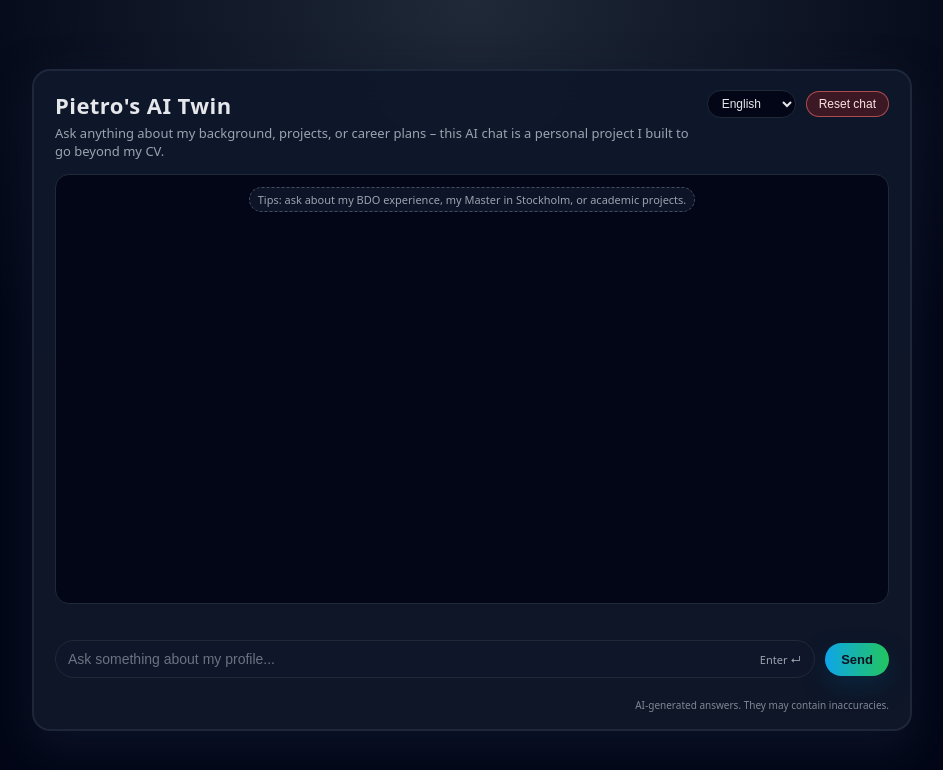
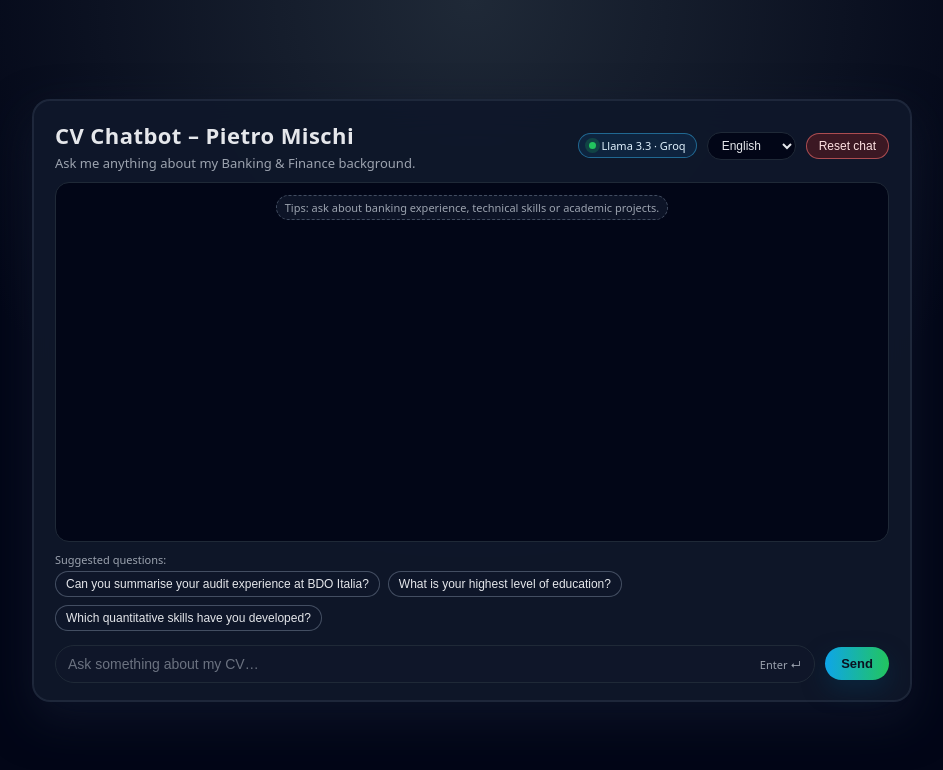
Before and after one commit to pi-mis/cv-chatbot-portfolio, a website: page index.html in a window 1280 px wide. Shown: the whole page, without its empty margins (168-1111 px from the left). Drawn offline with Linux system fonts and the light colour scheme.

Commit message:
Sharper answers and suggested question buttons

```diff
--- a/index.html
+++ b/index.html
@@ -1,8 +1,8 @@
 <!DOCTYPE html>
-<html lang="en">
+<html lang="it">
 <head>
   <meta charset="UTF-8" />
-    <title>Pietro's AI Twin</title>
+  <title>CV Chatbot – Pietro Mischi</title>
   <meta name="viewport" content="width=device-width, initial-scale=1" />
   <style>
     :root {
@@ -16,15 +16,10 @@
       --danger: #f97373;
     }
 
-      * {
-        box-sizing: border-box;
-        margin: 0;
-        padding: 0;
-      }
+    * { box-sizing: border-box; margin: 0; padding: 0; }
 
     body {
-        font-family: system-ui, -apple-system, BlinkMacSystemFont, "SF Pro Text",
-          sans-serif;
+      font-family: system-ui, -apple-system, BlinkMacSystemFont, "SF Pro Text", sans-serif;
       background: radial-gradient(circle at top, #1f2937 0, #020617 55%);
       color: var(--text);
       min-height: 100vh;
@@ -39,20 +34,21 @@
       max-width: 880px;
       background: rgba(15, 23, 42, 0.96);
       border-radius: 18px;
-        box-shadow: 0 18px 45px rgba(15, 23, 42, 0.8),
+      box-shadow:
+        0 18px 45px rgba(15, 23, 42, 0.8),
         inset 0 0 0 1px rgba(148, 163, 184, 0.12);
       padding: 20px 22px 18px;
       backdrop-filter: blur(18px);
       border: 1px solid rgba(148, 163, 184, 0.12);
       display: flex;
       flex-direction: column;
-        gap: 14px;
+      gap: 10px;
     }
 
     .header {
       display: flex;
       justify-content: space-between;
-        align-items: flex-start;
+      align-items: center;
       gap: 12px;
     }
 
@@ -60,7 +56,6 @@
       display: flex;
       flex-direction: column;
       gap: 4px;
-        flex: 1;
     }
 
     .title {
@@ -78,6 +73,26 @@
       display: flex;
       gap: 10px;
       align-items: center;
+    }
+
+    .pill {
+      display: inline-flex;
+      align-items: center;
+      gap: 6px;
+      border-radius: 999px;
+      padding: 4px 10px;
+      background: rgba(15, 118, 188, 0.14);
+      border: 1px solid rgba(56, 189, 248, 0.45);
+      font-size: 11px;
+      color: #e0f2fe;
+    }
+
+    .pill-dot {
+      width: 7px;
+      height: 7px;
+      border-radius: 999px;
+      background: #22c55e;
+      box-shadow: 0 0 0 4px rgba(34, 197, 94, 0.2);
     }
 
     select {
@@ -99,23 +114,17 @@
       font-size: 12px;
       cursor: pointer;
       transition: background 0.15s ease, transform 0.05s ease;
-        white-space: nowrap;
     }
 
-      .reset-btn:hover {
-        background: rgba(185, 28, 28, 0.7);
-      }
-
-      .reset-btn:active {
-        transform: scale(0.97);
-      }
+    .reset-btn:hover { background: rgba(185, 28, 28, 0.7); }
+    .reset-btn:active { transform: scale(0.97); }
 
     .chat {
       border-radius: 14px;
       border: 1px solid var(--border);
       background: radial-gradient(circle at top left, #020617 0, #020617 55%);
       padding: 12px 12px 10px;
-        height: 430px;
+      height: 360px;
       overflow-y: auto;
       display: flex;
       flex-direction: column;
@@ -135,7 +144,7 @@
     .msg.user {
       margin-left: auto;
       background: linear-gradient(to right, #1d4ed8, #0ea5e9);
-        color: #ffffff;
+      color: white;
       border-bottom-right-radius: 2px;
     }
 
@@ -156,11 +165,44 @@
       border: 1px dashed rgba(148, 163, 184, 0.4);
     }
 
+    .suggestions {
+      display: flex;
+      flex-wrap: wrap;
+      gap: 8px;
+      margin-top: 4px;
+    }
+
+    .suggestion-label {
+      font-size: 11px;
+      color: var(--text-soft);
+      margin-bottom: 2px;
+    }
+
+    .suggestion-btn {
+      border-radius: 999px;
+      border: 1px solid rgba(148, 163, 184, 0.4);
+      background: rgba(15, 23, 42, 0.95);
+      color: var(--text);
+      font-size: 12px;
+      padding: 5px 10px;
+      cursor: pointer;
+      max-width: 100%;
+      text-align: left;
+      white-space: nowrap;
+      text-overflow: ellipsis;
+      overflow: hidden;
+    }
+
+    .suggestion-btn:hover {
+      border-color: var(--accent-soft);
+      color: #e0f2fe;
+    }
+
     .input-row {
       display: flex;
       gap: 10px;
       align-items: center;
-        margin-top: 2px;
+      margin-top: 4px;
     }
 
     .input-shell {
@@ -168,7 +210,7 @@
       position: relative;
     }
 
-      .input-shell input {
+    #input {
       width: 100%;
       padding: 10px 12px;
       padding-right: 84px;
@@ -180,9 +222,7 @@
       outline: none;
     }
 
-      .input-shell input::placeholder {
-        color: #6b7280;
-      }
+    #input::placeholder { color: #6b7280; }
 
     .hint {
       position: absolute;
@@ -204,54 +244,23 @@
       cursor: pointer;
       white-space: nowrap;
       box-shadow: 0 10px 22px rgba(8, 47, 73, 0.6);
-        transition: transform 0.06s ease, box-shadow 0.1s ease,
-          filter 0.1s ease;
+      transition: transform 0.06s ease, box-shadow 0.1s ease, filter 0.1s ease;
     }
 
-      .send-btn:hover {
-        filter: brightness(1.05);
-      }
-
+    .send-btn:hover { filter: brightness(1.05); }
     .send-btn:active {
       transform: translateY(1px);
       box-shadow: 0 4px 12px rgba(8, 47, 73, 0.6);
     }
 
-      .suggestions-row {
-        margin-top: 6px;
-        display: flex;
-        flex-wrap: wrap;
-        gap: 6px;
-      }
-
-      .suggestion-btn {
-        border-radius: 999px;
-        border: 1px solid rgba(148, 163, 184, 0.55);
-        background: rgba(15, 23, 42, 0.9);
-        color: var(--text-soft);
-        font-size: 12px;
-        padding: 6px 10px;
-        cursor: pointer;
-        white-space: nowrap;
-        transition: background 0.12s ease, color 0.12s ease,
-          transform 0.04s ease;
-      }
-
-      .suggestion-btn:hover {
-        background: rgba(56, 189, 248, 0.18);
-        color: var(--text);
-      }
-
-      .suggestion-btn:active {
-        transform: translateY(1px);
-      }
-
-      .disclaimer {
-        margin-top: 6px;
-        font-size: 10px;
-        color: var(--text-soft);
-        opacity: 0.8;
-        text-align: right;
+    @media (max-width: 640px) {
+      .shell { padding: 16px 14px 14px; }
+      .chat { height: 320px; }
+      .title { font-size: 18px; }
+      .controls { flex-wrap: wrap; justify-content: flex-end; }
+      .msg { max-width: 92%; }
+      #input { font-size: 13px; padding-right: 70px; }
+      .send-btn { padding: 8px 13px; font-size: 12px; }
     }
   </style>
 </head>
@@ -259,14 +268,16 @@
   <div class="shell">
     <div class="header">
       <div class="title-block">
-          <div class="title">Pietro's AI Twin</div>
+        <div class="title">CV Chatbot – Pietro Mischi</div>
         <div class="subtitle" id="subtitle">
-            Ask anything about my background, projects, or career plans – this
-            AI chat is a personal project I built to go beyond my CV and create
-            a new way to get to know me.
+          Ask anything about my Banking &amp; Finance background.
         </div>
       </div>
       <div class="controls">
+        <div class="pill">
+          <span class="pill-dot"></span>
+          <span id="model-label">Llama 3.3 · Groq</span>
+        </div>
         <select id="language-select">
           <option value="it">Italiano</option>
           <option value="en" selected>English</option>
@@ -278,7 +289,10 @@
 
     <div id="chat" class="chat"></div>
 
-      <div id="suggestions" class="suggestions-row"></div>
+    <div>
+      <div class="suggestion-label" id="suggestion-label"></div>
+      <div id="suggestions" class="suggestions"></div>
+    </div>
 
     <div class="input-row">
       <div class="input-shell">
@@ -286,10 +300,6 @@
         <div class="hint" id="hint-label">Enter ↵</div>
       </div>
       <button id="send-btn" class="send-btn">Send</button>
-      </div>
-
-      <div class="disclaimer" id="disclaimer">
-        AI-generated answers. They may contain inaccuracies.
     </div>
   </div>
 
@@ -302,51 +312,58 @@
     const subtitleEl = document.getElementById('subtitle');
     const hintLabel = document.getElementById('hint-label');
     const suggestionsEl = document.getElementById('suggestions');
-      const disclaimerEl = document.getElementById('disclaimer');
+    const suggestionLabelEl = document.getElementById('suggestion-label');
 
-      const STORAGE_KEY = 'cv-chat-messages';
+    const STORAGE_KEY = 'cv_chat_messages_v2';
 
     const uiText = {
       it: {
-          subtitle:
-            'Chiedimi qualcosa sul mio percorso, sulle esperienze o sui miei obiettivi di carriera – questa chat AI è un progetto personale per andare oltre il CV.',
+        subtitle: 'Chiedimi qualsiasi cosa sul mio percorso in Banking & Finance.',
         placeholder: 'Chiedi qualcosa sul mio CV...',
         send: 'Invia',
         hint: 'Invio ↵',
         resetConfirm: 'Vuoi davvero resettare la conversazione?',
-          metaTips:
-            'Suggerimenti: chiedi delle esperienze in BDO, del Master a Stoccolma, o dei progetti accademici.',
-          disclaimer:
-            'Risposte generate con AI. Potrebbero contenere imprecisioni.',
+        suggestionsLabel: 'Suggerimenti di domanda:'
       },
       en: {
-          subtitle:
-            'Ask anything about my background, projects, or career plans – this AI chat is a personal project I built to go beyond my CV.',
-          placeholder: 'Ask something about my profile...',
+        subtitle: 'Ask me anything about my Banking & Finance background.',
+        placeholder: 'Ask something about my CV…',
         send: 'Send',
         hint: 'Enter ↵',
         resetConfirm: 'Do you really want to reset the conversation?',
-          metaTips:
-            'Tips: ask about my BDO experience, my Master in Stockholm, or academic projects.',
-          disclaimer:
-            'AI-generated answers. They may contain inaccuracies.',
+        suggestionsLabel: 'Suggested questions:'
       },
       sv: {
-          subtitle:
-            'Fråga vad som helst om min bakgrund, mina erfarenheter eller karriärplaner – den här AI-chatten är ett personligt projekt utöver mitt CV.',
-          placeholder: 'Fråga något om min profil...',
+        subtitle: 'Fråga mig vad som helst om min bakgrund inom Banking & Finance.',
+        placeholder: 'Fråga något om mitt CV…',
         send: 'Skicka',
         hint: 'Enter ↵',
         resetConfirm: 'Vill du verkligen återställa konversationen?',
-          metaTips:
-            'Tips: fråga om min erfarenhet på BDO, min master i Stockholm eller akademiska projekt.',
-          disclaimer:
-            'Svar genereras av AI och kan innehålla fel.',
-        },
+        suggestionsLabel: 'Förslag på frågor:'
+      }
+    };
+
+    const defaultSuggestions = {
+      it: [
+        'Puoi riassumere la tua esperienza in audit presso BDO Italia?',
+        'Qual è il tuo livello più alto di istruzione?',
+        'Che competenze quantitative hai sviluppato?'
+      ],
+      en: [
+        'Can you summarise your audit experience at BDO Italia?',
+        'What is your highest level of education?',
+        'Which quantitative skills have you developed?'
+      ],
+      sv: [
+        'Kan du sammanfatta din revisionserfarenhet på BDO Italia?',
+        'Vad är din högsta utbildningsnivå?',
+        'Vilka kvantitativa färdigheter har du utvecklat?'
+      ]
     };
 
     let currentLang = langSelect.value;
     let messages = JSON.parse(localStorage.getItem(STORAGE_KEY) || '[]');
+    let currentSuggestions = defaultSuggestions[currentLang].slice(0, 3);
 
     function applyLanguage() {
       const t = uiText[currentLang];
@@ -354,16 +371,19 @@
       inputEl.placeholder = t.placeholder;
       sendBtn.textContent = t.send;
       hintLabel.textContent = t.hint;
-        disclaimerEl.textContent = t.disclaimer;
+      suggestionLabelEl.textContent = t.suggestionsLabel;
     }
 
     function render() {
       chatEl.innerHTML = '';
-
       if (!messages.length) {
         const meta = document.createElement('div');
         meta.className = 'msg meta';
-          meta.textContent = uiText[currentLang].metaTips;
+        meta.textContent = currentLang === 'it'
+          ? 'Suggerimenti: chiedi delle mie esperienze di banking, delle competenze tecniche o dei progetti accademici.'
+          : currentLang === 'sv'
+          ? 'Tips: fråga om min bankerfarenhet, tekniska färdigheter eller akademiska projekt.'
+          : 'Tips: ask about banking experience, technical skills or academic projects.';
         chatEl.appendChild(meta);
       } else {
         for (const m of messages) {
@@ -373,18 +393,28 @@
           chatEl.appendChild(div);
         }
       }
+      chatEl.scrollTop = chatEl.scrollHeight;
+      localStorage.setItem(STORAGE_KEY, JSON.stringify(messages.slice(-30)));
+    }
 
-        chatEl.scrollTop = chatEl.scrollHeight;
-        localStorage.setItem(
-          STORAGE_KEY,
-          JSON.stringify(messages.slice(-30))
-        );
+    function renderSuggestions() {
+      suggestionsEl.innerHTML = '';
+      if (!currentSuggestions || !currentSuggestions.length) return;
+      currentSuggestions.forEach(q => {
+        const btn = document.createElement('button');
+        btn.className = 'suggestion-btn';
+        btn.textContent = q;
+        btn.onclick = () => {
+          inputEl.value = q;
+          send();
+        };
+        suggestionsEl.appendChild(btn);
+      });
     }
 
     async function send() {
       const text = inputEl.value.trim();
       if (!text) return;
-
       inputEl.value = '';
 
       messages.push({ role: 'user', content: text });
@@ -394,22 +424,29 @@
         const res = await fetch('/api/chat', {
           method: 'POST',
           headers: { 'Content-Type': 'application/json' },
-            body: JSON.stringify({ messages, language: currentLang }),
+          body: JSON.stringify({ messages, language: currentLang })
         });
 
         const data = await res.json();
-
         const assistantMsg = {
           role: 'assistant',
-            content: data.answer || 'Sorry, no response from model.',
+          content: data.answer || '[No response from model]'
         };
+        messages.push(assistantMsg);
 
-          messages.push(assistantMsg);
+        // aggiorna suggerimenti se arrivano dal backend
+        if (Array.isArray(data.suggestedQuestions) && data.suggestedQuestions.length) {
+          currentSuggestions = data.suggestedQuestions;
+        } else {
+          currentSuggestions = defaultSuggestions[currentLang].slice(0, 3);
+        }
+
         render();
+        renderSuggestions();
       } catch (err) {
         const assistantMsg = {
           role: 'assistant',
-            content: 'Error: connection failed.',
+          content: '[Error: connection failed]'
         };
         messages.push(assistantMsg);
         render();
@@ -417,8 +454,7 @@
     }
 
     sendBtn.onclick = send;
-
-      inputEl.addEventListener('keydown', (e) => {
+    inputEl.addEventListener('keydown', e => {
       if (e.key === 'Enter' && !e.shiftKey) {
         e.preventDefault();
         send();
@@ -430,17 +466,25 @@
       if (!confirm(t.resetConfirm)) return;
       messages = [];
       localStorage.removeItem(STORAGE_KEY);
+      currentSuggestions = defaultSuggestions[currentLang].slice(0, 3);
       render();
+      renderSuggestions();
     };
 
     langSelect.onchange = () => {
       currentLang = langSelect.value;
       applyLanguage();
+      // reset solo suggerimenti di default, non la chat
+      if (!messages.length) {
+        currentSuggestions = defaultSuggestions[currentLang].slice(0, 3);
+      }
+      renderSuggestions();
       render();
     };
 
     applyLanguage();
     render();
+    renderSuggestions();
   </script>
 </body>
 </html>
```
Also changed, not shown: api/chat.js (+52 -31 lines). Lines whose indentation alone changed are shown as unchanged.
